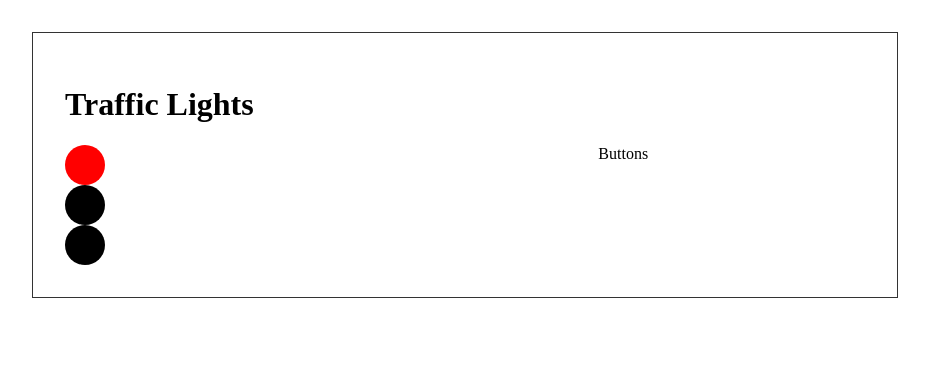
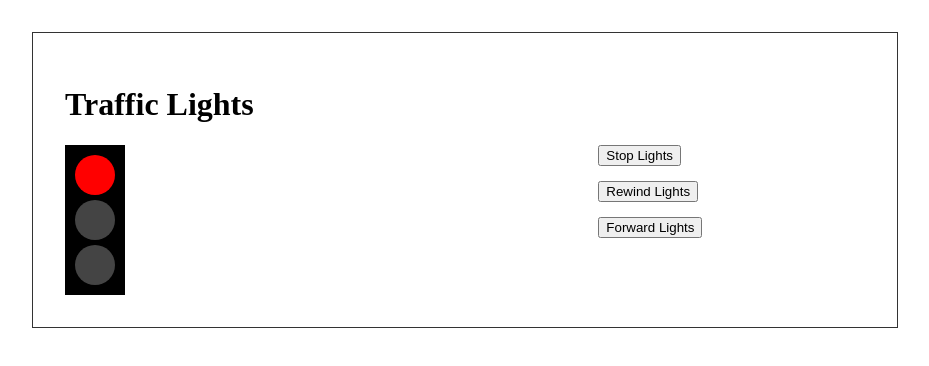
Before and after one commit to danielvanc/traffic-lights, a React (Create React App) app: page / in a window 1280 px wide. Shown: the top 366 px of the page, without its empty margins (175-1104 px from the left). Built offline with nearby package versions, Linux system fonts and the light colour scheme.

Commit message:
Add buttons!

```diff
--- a/src/components/Buttons.js
+++ b/src/components/Buttons.js
@@ -1,11 +1,21 @@
 import React, { Component } from 'react';
+import styled from 'styled-components'
+
+const ButtonsContainer = styled.aside`
+  button[type='button'] {
+    display: block;
+    margin-bottom: 15px;
+  }
+`
 
 class Buttons extends Component {
   render() {
     return (
-      <aside>
-       Buttons
-      </aside>
+      <ButtonsContainer className={`buttons-container`}>
+        <button type="button">Stop Lights</button>
+        <button type="button">Rewind Lights</button>
+        <button type="button">Forward Lights</button>
+      </ButtonsContainer>
     );
   }
 }
--- a/src/components/light.js
+++ b/src/components/light.js
@@ -2,9 +2,10 @@ import React, { Component } from 'react';
 import styled from 'styled-components'
 
 const TrafficLight = styled.li`
-  background: black;
+  background: #444;
   border-radius: 50%;
   height: 40px;
+  margin: 5px 0;
   width: 40px;
   &.current {
     background: ${props => props.color};
--- a/src/components/lights.js
+++ b/src/components/lights.js
@@ -3,9 +3,11 @@ import styled from 'styled-components'
 import Light from './light'
 
 const TrafficLights = styled.ul`
+  background: black;
+  display: inline-block;
   list-style: none;
   margin: 0;
-  padding: 0;
+  padding: 5px 10px;
 `
 
 class Lights extends Component {
```
